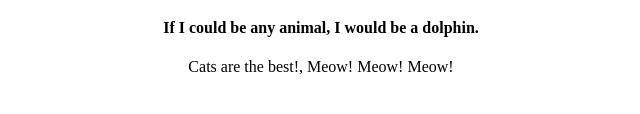
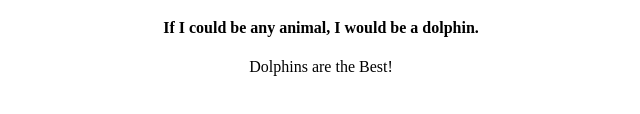
Before and after one commit to aczaldivar/lb-mysite, a plain HTML site: page index.html in a window 1280 px wide. Shown: the part 290-404 px from the top of the page, without its empty margins (319-959 px from the left). Drawn offline with Linux system fonts and the light colour scheme.

Commit message:
Replaced Cats with Dolphins are best

```diff
--- a/index.html
+++ b/index.html
@@ -15,7 +15,7 @@
 					<h4>My favorite color is Green.</h4>
 					<h4>My favorite food is Thai.</h4>
 					<h4>If I could be any animal, I would be a dolphin.</h4>
-					<p> Cats are the best!, Meow! Meow! Meow!</p>
+					<p> Dolphins are the Best! </p>
 			</div>
 		  </body>
 		</html>
```
